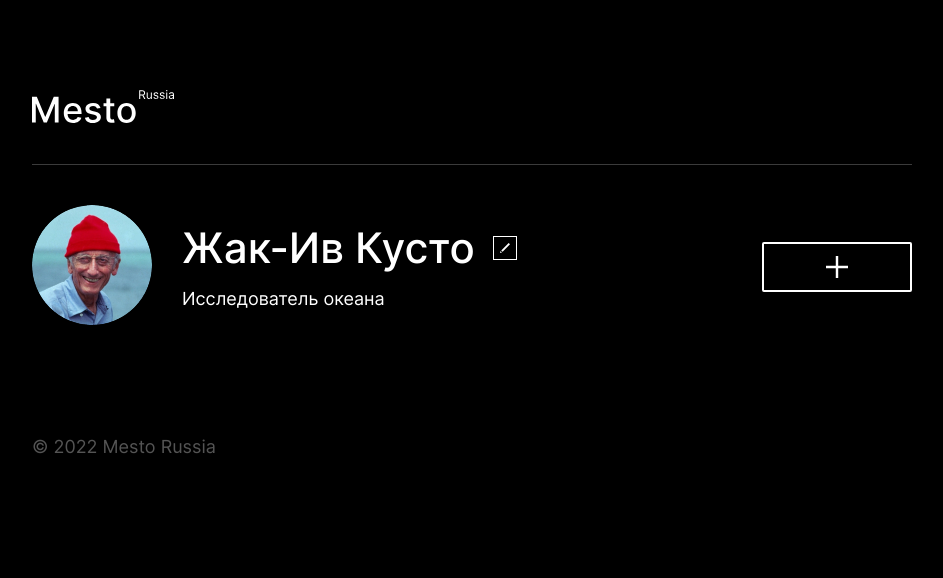
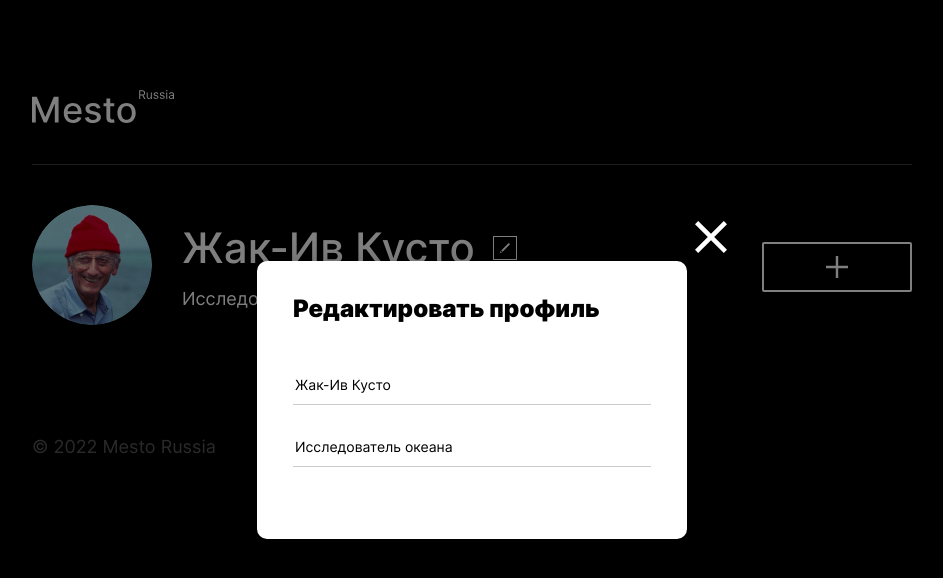
Before and after one commit to Denchik730/mesto-react, a React (Create React App) app: page / in a window 1280 px wide. Both pictures are taken after a click on the button 672 px from the left and 247 px from the top of the page. Shown: the top 578 px of the page, without its empty margins (168-1111 px from the left). Built offline with nearby package versions, Linux system fonts and the light colour scheme.

Commit message:
feat:добавить компоненты попапов и фукнционал открытие и закрытия через состояния

```diff
--- a/src/components/App.js
+++ b/src/components/App.js
@@ -1,19 +1,78 @@
+import React from 'react';
+
 import Header from './Header';
 import Footer from './Footer';
 import Main from './Main';
+import PopupWithForm from './PopupWithForm';
 
 
 function App() {
+
+  const [isEditProfilePopupOpen, setIsEditProfilePopupOpen] = React.useState(false);
+  const [isAddPlacePopupOpen, setIsAddPlacePopupOpen] = React.useState(false);
+  const [isEditAvatarPopupOpen, setIsEditAvatarPopupOpen] = React.useState(false);
+
+  const handleEditAvatarClick = () => {
+    setIsEditAvatarPopupOpen(true);
+    document.querySelector('.popup_type_edit-avatar').classList.add('popup_opened');
+  }
+
+  const handleEditProfileClick = () => {
+    setIsEditProfilePopupOpen(true);
+    document.querySelector('.popup_type_profile').classList.add('popup_opened');
+  }
+
+  const handleAddPlaceClick = () => {
+    setIsAddPlacePopupOpen(true);
+    document.querySelector('.popup_type_add').classList.add('popup_opened');
+  }
+
+  const closeAllPopups = () => {
+    setIsEditProfilePopupOpen(false);
+    setIsAddPlacePopupOpen(false);
+    setIsEditAvatarPopupOpen(false);
+  }
+
   return (
     <div className='page'>
 
       <Header/>
 
-      <Main/>
+      <Main onEditProfile={handleEditProfileClick} onAddPlace={handleAddPlaceClick} onEditAvatar={handleEditAvatarClick}/>
 
       <Footer/>
 
-      <section className="popup popup_type_profile">
+      <PopupWithForm
+        name="profile"
+        title="Редактировать профиль"
+        isOpen={isEditProfilePopupOpen}
+        onClose={closeAllPopups}>
+        <input required id="name-profile-input" name="name" type="text" className="popup__input popup__input_field_name" placeholder="Имя" value="Жак-Ив Кусто" minlength="2" maxlength="40"/>
+        <span class="popup__input-error name-profile-input-error"></span>
+        <input required id="post-input" name="about" type="text" class="popup__input popup__input_field_post" placeholder="О себе" value="Исследователь океана" minlength="2" maxlength="200"/>
+        <span class="popup__input-error post-input-error"></span>
+      </PopupWithForm>
+      <PopupWithForm
+        name="add"
+        title="Новое место"
+        isOpen={isAddPlacePopupOpen}
+        onClose={closeAllPopups}>
+        <input required id="name-place-input" name="name" type="text" className="popup__input popup__input_field_place-name" placeholder="Название" minlength="2" maxlength="30"/>
+        <span className="popup__input-error name-place-input-error"></span>
+        <input required id="link-place-input" name="link" type="url" className="popup__input popup__input_field_place-link" placeholder="Ссылка на картинку"/>
+        <span className="popup__input-error link-place-input-error"></span>
+        <button type="submit" className="popup__button-form">Создать</button>
+      </PopupWithForm>
+      <PopupWithForm
+        name="edit-avatar"
+        title="Обновить аватар"
+        isOpen={isEditAvatarPopupOpen}
+        onClose={closeAllPopups}>
+        <input required id="link-avatar-input" name="avatar" type="url" className="popup__input popup__input_field_avatar-link" placeholder="Ссылка на картинку"/>
+        <span className="popup__input-error link-avatar-input-error"></span>
+        <button type="submit" className="popup__button-form">Сохранить</button>
+      </PopupWithForm>
+      {/* <section className="popup popup_type_profile">
         <div className="popup__container">
           <form name="editForm" className="popup__form popup__form_edit" novalidate>
             <h2 className="popup__title-form">Редактировать профиль</h2>
@@ -27,9 +86,9 @@ function App() {
           </form>
           <button type="button" aria-label="Закрыть" class="popup__close"></button>
         </div>
-      </section>
+      </section> */}
 
-      <section className="popup popup_type_add">
+      {/* <section className="popup popup_type_add">
         <div className="popup__container">
           <form name="addForm" className="popup__form popup__form_add" novalidate>
             <h2 className="popup__title-form">Новое место</h2>
@@ -41,7 +100,7 @@ function App() {
           </form>
           <button type="button" aria-label="Закрыть" className="popup__close"></button>
         </div>
-      </section>
+      </section> */}
 
       <section className="popup popup_type_image">
         <div className="popup__container-image">
@@ -62,7 +121,7 @@ function App() {
           <button type="button" aria-label="Закрыть" className="popup__close"></button>
         </div>
       </section>
-
+{/*
       <section className="popup popup_type_edit-avatar">
         <div className="popup__container">
           <form name="addForm" className="popup__form popup__form_edit-avatar" novalidate>
@@ -73,7 +132,7 @@ function App() {
           </form>
           <button type="button" aria-label="Закрыть" className="popup__close"></button>
         </div>
-      </section>
+      </section> */}
     </div>
 
   );
--- /dev/null
+++ b/src/components/ImagePopup.js
@@ -0,0 +1,5 @@
+function ImagePopup() {
+
+}
+
+export default ImagePopup;
--- a/src/components/Main.js
+++ b/src/components/Main.js
@@ -1,24 +1,22 @@
 import avatar from '../images/avatar.png'
 
 
-function Main() {
-
-
+function Main(props) {
 
   return (
     <main className="content">
       <section className="info page__info">
         <div className="info__profile">
-          <div className="info__profile-avatar-wrapper">
+          <div onClick={props.onEditAvatar} className="info__profile-avatar-wrapper">
             <img src={avatar} alt="Аватарка профиля" className="info__profile-avatar"/>
           </div>
           <div className="info__profile-descr">
             <h1 className="info__profile-name">Жак-Ив Кусто</h1>
-            <button type="button" aria-label="Редактировать" className="info__edit-button"></button>
+            <button onClick={props.onEditProfile} type="button" aria-label="Редактировать" className="info__edit-button"></button>
           </div>
           <p className="info__profile-post">Исследователь океана</p>
         </div>
-        <button type="button" aria-label="Закрыть" className="info__add-button"></button>
+        <button onClick={props.onAddPlace} type="button" aria-label="Закрыть" className="info__add-button"></button>
       </section>
 
       <section className="elements page__elements">
--- /dev/null
+++ b/src/components/PopupWithForm.js
@@ -0,0 +1,22 @@
+function PopupWithForm(props) {
+  return (
+    <section className={`popup popup_type_${props.name} ${props.isOpen ? 'popup_opened' : null}`}>
+      <div className="popup__container">
+        <form name={props.name}className="popup__form popup__form_edit" novalidate>
+          <h2 className="popup__title-form">{props.title}</h2>
+          {props.children}
+
+          {/* <input required id="name-profile-input" name="name" type="text" className="popup__input popup__input_field_name" placeholder="Имя" value="Жак-Ив Кусто" minlength="2" maxlength="40"/>
+          <span class="popup__input-error name-profile-input-error"></span>
+          <input required id="post-input" name="about" type="text" class="popup__input popup__input_field_post" placeholder="О себе" value="Исследователь океана" minlength="2" maxlength="200"/>
+          <span class="popup__input-error post-input-error"></span>
+
+          <button type="submit" class="popup__button-form">Сохранить</button> */}
+        </form>
+        <button onClick={props.onClose} type="button" aria-label="Закрыть" class="popup__close"></button>
+      </div>
+    </section>
+  );
+}
+
+export default PopupWithForm;
```
